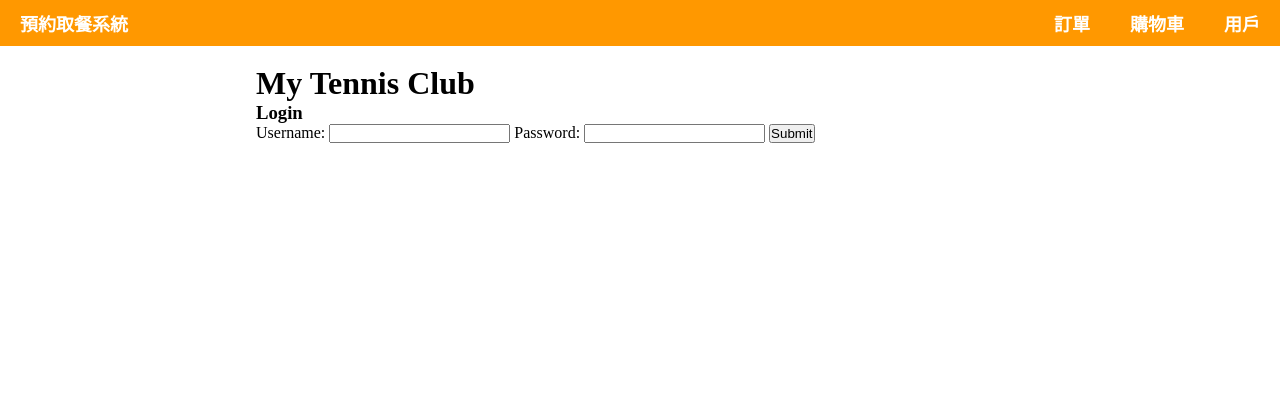
After one commit to Soul4612/T07, a Django app: page /login/ in a window 1280 px wide. The commit adds this page. Shown: the top 420 px of the page. Run offline with Django 5.2, Linux system fonts and the light colour scheme.

Commit message:
增加登入登出功能，但位置還沒調

```diff
--- /dev/null
+++ b/Pre_Order_System/forms.py
@@ -0,0 +1,5 @@
+from django import forms
+
+class LoginForm(forms.Form):
+    username = forms.CharField(max_length=20)
+    password = forms.CharField(max_length=20, widget=forms.PasswordInput)
--- /dev/null
+++ b/Pre_Order_System/templates/login.html
@@ -0,0 +1,27 @@
+{% extends "master.html" %}
+
+{% block title %}
+My Tennis Club
+{% endblock %}
+
+{% block content %}
+{{ post_form.errors }}
+{{ message }}
+<h1>My Tennis Club</h1>
+
+<h3>Login</h3>
+
+    {% if request.user.is_authenticated %}
+        <a href="{% url 'logout' %}">Logout</a>
+    {% else %}
+        <form action="." method="post">
+            {% csrf_token %}
+            <label for="username">Username: </label>
+            {{ login_form.username }}
+            <label for="password">Password: </label>
+            {{ login_form.password }}
+            <input type="submit" value="Submit">
+        </form>
+    {% endif %}
+
+{% endblock %}
--- a/Pre_Order_System/urls.py
+++ b/Pre_Order_System/urls.py
@@ -5,4 +5,6 @@ urlpatterns = [
     path('', views.main, name='main'),
     path('restaurant/<int:id>', views.restaurant, name='restaurant'),
     path('food/<int:id>', views.food, name='food'),
+    path('login/', views.login, name='login'),
+    path('logout/', views.logout, name='logout'),
 ]
--- a/Pre_Order_System/views.py
+++ b/Pre_Order_System/views.py
@@ -1,7 +1,10 @@
-from django.shortcuts import get_object_or_404
+from django.shortcuts import get_object_or_404, redirect, render
 from django.http import HttpResponse
 from django.template import loader
 from .models import Restaurant, Food
+from django.contrib.auth import authenticate
+from django.contrib import auth
+from .forms import LoginForm
 
 def main(request):
     all_restaurants = Restaurant.objects.all()
@@ -28,3 +31,40 @@ def food(request, id):
         'food': food,
     }
     return HttpResponse(template.render(context, request))
+
+def login(request):
+    ''' 登入 '''
+    login_page = loader.get_template('login.html')
+    if request.method == 'GET':
+        login_form = LoginForm()
+        context = {
+            'user': request.user,
+            'login_form': login_form,
+        }
+        return HttpResponse(login_page.render(context, request))
+    elif request.method == "POST":
+        login_form = LoginForm(request.POST)
+        if login_form.is_valid():
+            username = login_form.cleaned_data['username']
+            password = login_form.cleaned_data['password']
+            user = authenticate(username=username, password=password)
+            if user is not None:
+                auth.login(request, user)
+                main_page = loader.get_template('main.html')
+                context = {'user': request.user,
+                           'message': 'login ok'}
+                return HttpResponse(login_page.render(context, request))
+            else:
+                message = 'Login failed (auth fail)'
+        else:
+            print ('Login error (login form is not valid)')
+    else:
+        print ('Error on request (not GET/POST)')
+
+
+def logout(request):
+    ''' 登出 '''
+    auth.logout(request)
+    main_html = loader.get_template('main.html')
+    context = {'user': request.user}
+    return HttpResponse(main_html.render(context, request))
```
Also changed, not shown: Pre_Order_System/templates/main.html (+15 -0 lines), db.sqlite3.
